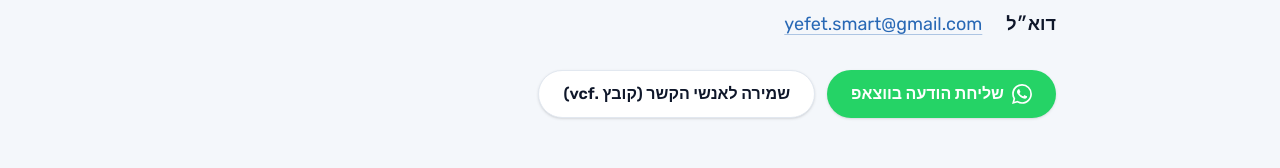
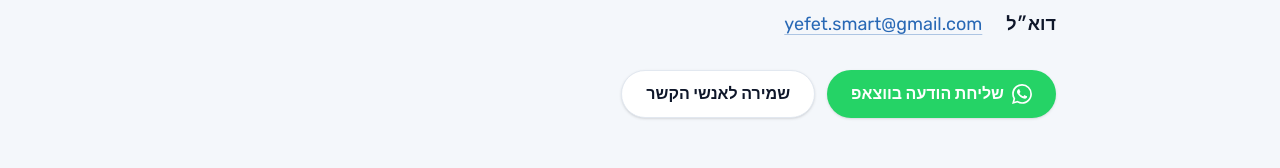
Before and after one commit to 1galaqua/yefet-aqua, a Next.js app: page / in a window 1280 px wide. Shown: the part 1278-1446 px from the top of the page. Built offline with nearby package versions, Linux system fonts and the light colour scheme; no server answers.

Commit message:
update image

```diff
--- a/src/app/page.tsx
+++ b/src/app/page.tsx
@@ -251,7 +251,7 @@ export default function Home() {
               download="yefet-akua.vcf"
               className={`inline-flex h-12 min-h-12 items-center justify-center rounded-full border border-border-soft bg-surface px-6 text-base font-semibold text-foreground shadow-sm transition-colors hover:border-brand hover:text-brand touch-manipulation ${focusRingClass}`}
             >
-              שמירה לאנשי הקשר (קובץ .vcf)
+              שמירה לאנשי הקשר
             </a>
           </div>
         </section>
```
Also changed, not shown: public/images/yefet-akua.png, 1 other file (tests, documents, lock files or other folders).
